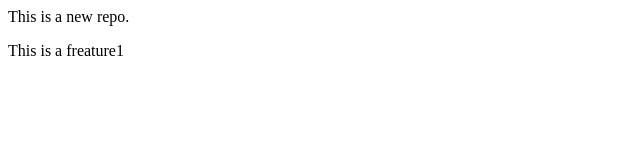
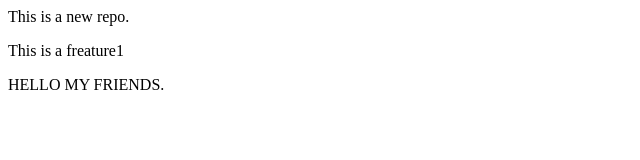
Before and after one commit to KABIR-CHAUHAN/localrepo, a plain HTML site: page index.html in a window 1280 px wide. Shown: the whole page, without its empty margins (0-640 px from the left). Drawn offline with Linux system fonts and the light colour scheme.

Commit message:
add new paragraph

```diff
--- a/index.html
+++ b/index.html
@@ -1,2 +1,3 @@
 <p>This is a new repo.</p>
 <p>This is a freature1</p>
+<p>HELLO MY FRIENDS.</p>
```
